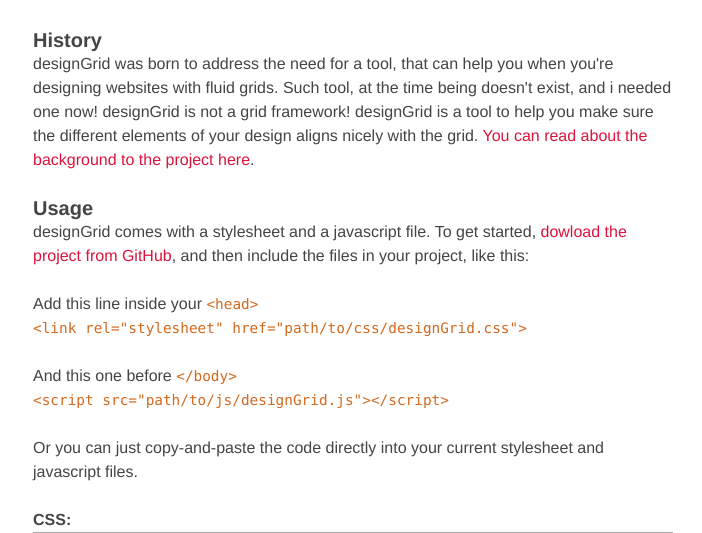
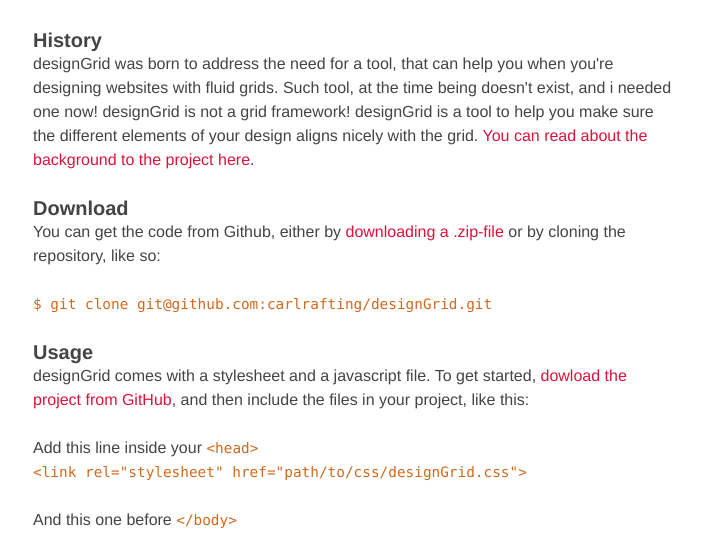
Before and after one commit to carlrafting/designgrid, a PHP site: page / in a window 1280 px wide. Shown: the part 188-721 px from the top of the page, without its empty margins (287-989 px from the left). Run offline with PHP 8.4, Linux system fonts and the light colour scheme.

Commit message:
Download
Documentation for how to download the source code.

```diff
--- a/index.php
+++ b/index.php
@@ -18,6 +18,12 @@
 <h2>History</h2>
 
 <p>designGrid was born to address the need for a tool, that can help you when you're designing websites with fluid grids. Such tool, at the time being doesn't exist, and i needed one now! designGrid is not a grid framework! designGrid is a tool to help you make sure the different elements of your design aligns nicely with the grid. <a href="http://carlrafting.com/designgrid-a-grid-tool-for-fluid-grids/">You can read about the background to the project here</a>.</p>
+
+<h2>Download</h2>
+
+<p>You can get the code from Github, either by <a href="https://github.com/carlrafting/designGrid/downloads">downloading a .zip-file</a> or by cloning the repository, like so:</p>
+
+<p><code>$ git clone git@github.com:carlrafting/designGrid.git</code></p>
 
 <h2>Usage</h2>
 
```
